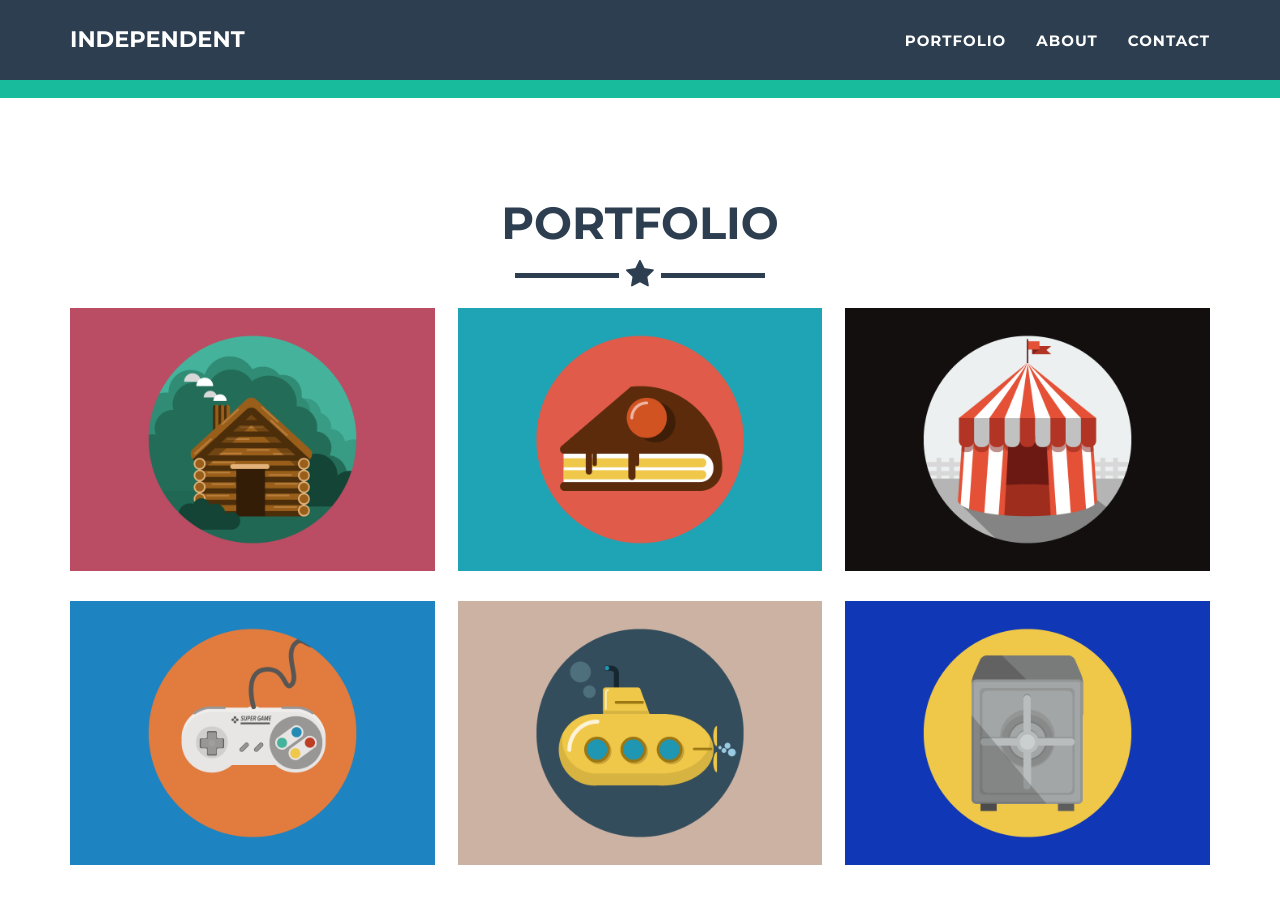
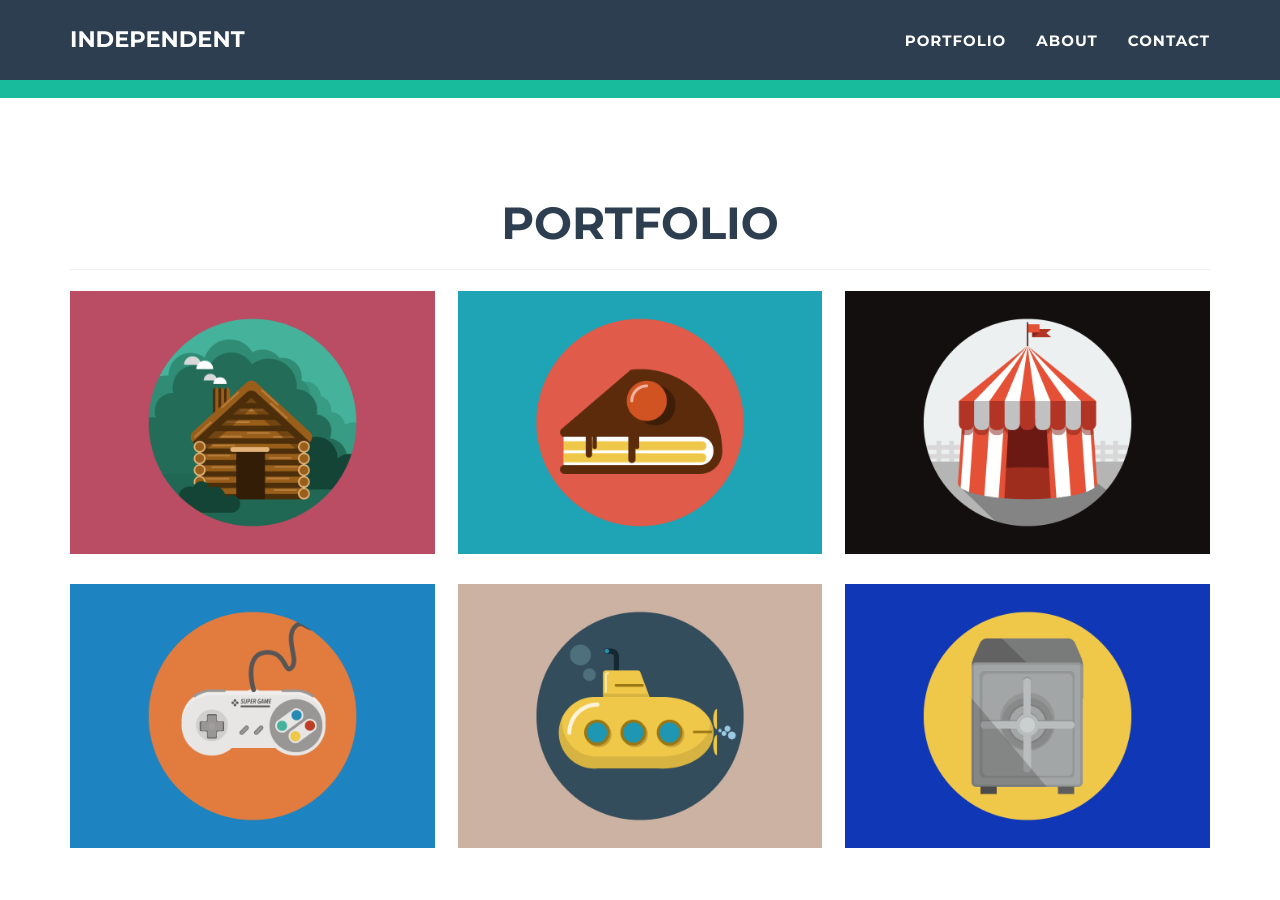
Before and after one commit to FergusFettes/rosieleagas.co.uk, a Jekyll site: the page built from _posts/2014-07-18-project-1.markdown, in a window 1280 px wide and 900 px high, scrolled down 891 px. Built offline with Jekyll 4.4.1, drawn with Linux system fonts in a browser that asks for light colours; a script that is not in the unit is left out.

Commit message:
simplifying portfolio

```diff
--- a/_includes/modals.html
+++ b/_includes/modals.html
@@ -13,31 +13,11 @@
                     <div class="col-lg-8 col-lg-offset-2">
                         <div class="modal-body">
                             <h2>{{ post.title }}</h2>
-                            <hr class="star-primary">
+                            <hr class="primary">
                             <img src="img/portfolio/{{ post.img }}" class="img-responsive img-centered" alt="{{ post.alt }}">
                             {% if post.description %}
                                 <p>{{ post.description }}</p>
                             {% endif %}
-                            <ul class="list-inline item-details">
-                                {% if post.client %}
-                                    <li>Client:
-                                        <strong><a href="http://startbootstrap.com">{{ post.client }}</a>
-                                        </strong>
-                                    </li>
-                                {% endif %}
-                                {% if post.project-date %}
-                                    <li>Date:
-                                        <strong><a href="http://startbootstrap.com">{{ post.project-date }}</a>
-                                        </strong>
-                                    </li>
-                                {% endif %}
-                                {% if post.category %}
-                                    <li>Service:
-                                        <strong><a href="http://startbootstrap.com">{{ post.category }}</a>
-                                        </strong>
-                                    </li>
-                                {% endif %}
-                            </ul>
                             <button type="button" class="btn btn-default" data-dismiss="modal"><i class="fa fa-times"></i> Close</button>
                         </div>
                     </div>
--- a/_includes/portfolio_grid.html
+++ b/_includes/portfolio_grid.html
@@ -5,7 +5,7 @@
             <div class="row">
                 <div class="col-lg-12 text-center">
                     <h2>Portfolio</h2>
-                    <hr class="star-primary">
+                    <hr class="light">
                 </div>
             </div>
             <div class="portfolio-flex-row">
```
